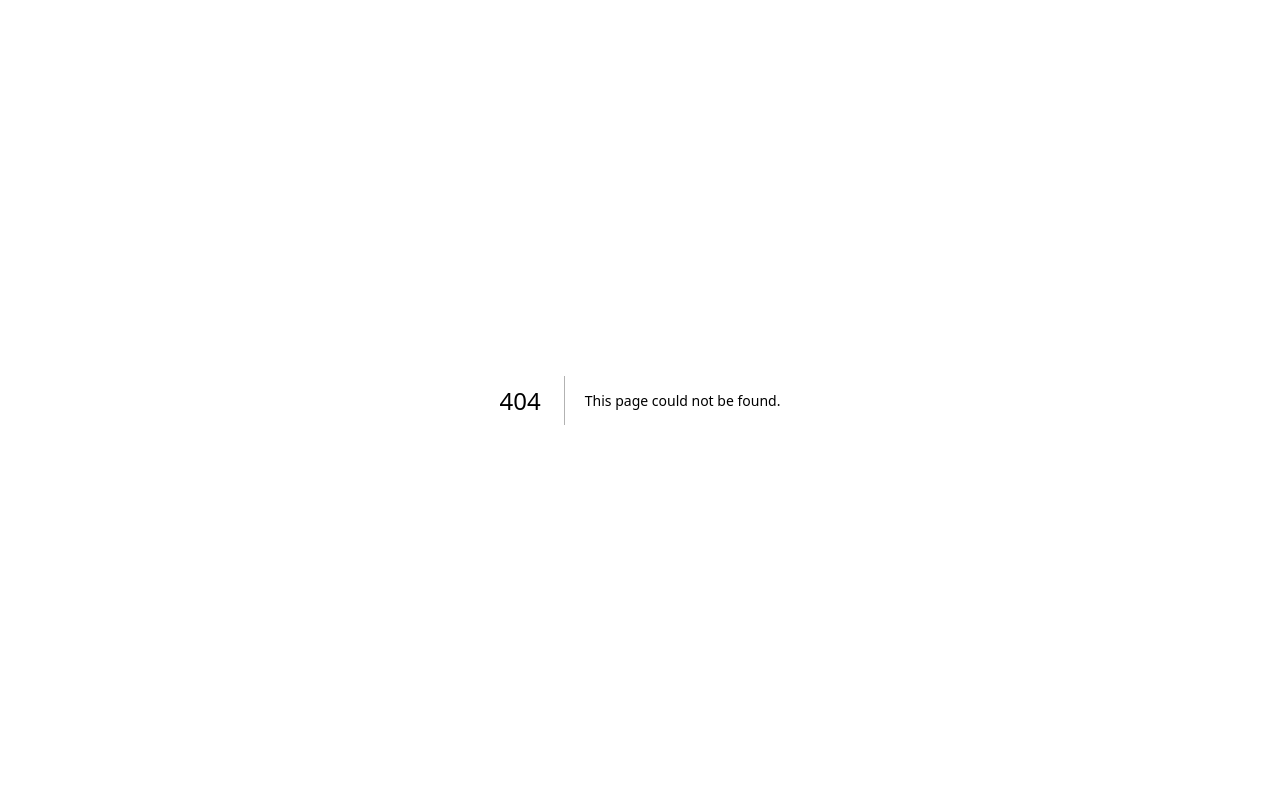
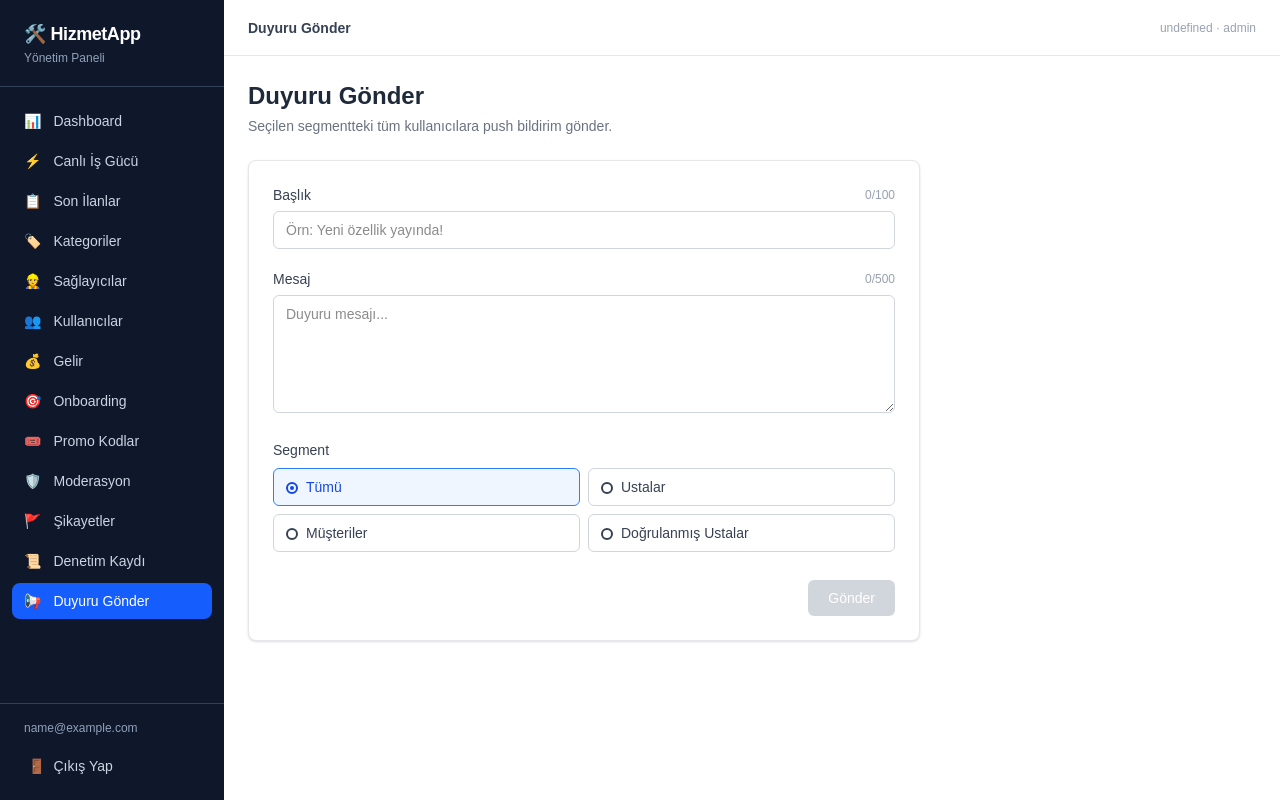
Before and after one commit to omeracet-ai/yapgitsinv2, a Next.js app in the folder admin-panel/: page /broadcast in a window 1280 px wide. Before the commit this address had no page. Built offline with nearby package versions, Linux system fonts and the light colour scheme; no server answers; sample sign-in values are in the browser's storage.

Commit message:
feat(phase-34): admin broadcast notification UI — segment selector + confirm flow

```diff
--- /dev/null
+++ b/admin-panel/src/app/(admin)/broadcast/page.tsx
@@ -0,0 +1,147 @@
+"use client";
+
+import { useState } from "react";
+import { api } from "@/lib/api";
+
+type Segment = "all" | "workers" | "customers" | "verified_workers";
+
+const SEGMENTS: { value: Segment; label: string }[] = [
+  { value: "all", label: "Tümü" },
+  { value: "workers", label: "Ustalar" },
+  { value: "customers", label: "Müşteriler" },
+  { value: "verified_workers", label: "Doğrulanmış Ustalar" },
+];
+
+const TITLE_MAX = 100;
+const MSG_MAX = 500;
+
+export default function BroadcastPage() {
+  const [title, setTitle] = useState("");
+  const [message, setMessage] = useState("");
+  const [segment, setSegment] = useState<Segment>("all");
+  const [loading, setLoading] = useState(false);
+  const [toast, setToast] = useState<{ kind: "success" | "error"; text: string } | null>(null);
+
+  const segmentLabel = SEGMENTS.find((s) => s.value === segment)?.label ?? segment;
+  const canSubmit = title.trim().length > 0 && message.trim().length > 0 && !loading;
+
+  async function handleSend() {
+    if (!canSubmit) return;
+    if (!window.confirm(`Bu duyuru "${segmentLabel}" segmentine gidecek, emin misin?`)) return;
+    setLoading(true);
+    setToast(null);
+    try {
+      const res = await api.broadcastNotification({ title: title.trim(), message: message.trim(), segment });
+      setToast({ kind: "success", text: `${res.sent} kişiye gönderildi` });
+      setTitle("");
+      setMessage("");
+    } catch (e) {
+      const msg = e instanceof Error ? e.message : String(e);
+      setToast({ kind: "error", text: `Hata: ${msg}` });
+    } finally {
+      setLoading(false);
+    }
+  }
+
+  return (
+    <div className="max-w-2xl">
+      <h2 className="text-2xl font-bold text-gray-800 mb-1">Duyuru Gönder</h2>
+      <p className="text-sm text-gray-500 mb-6">
+        Seçilen segmentteki tüm kullanıcılara push bildirim gönder.
+      </p>
+
+      <div className="bg-white rounded-lg shadow border border-gray-200 p-6 space-y-5">
+        {/* Başlık */}
+        <div>
+          <div className="flex items-center justify-between mb-1.5">
+            <label className="text-sm font-medium text-gray-700">Başlık</label>
+            <span className={`text-xs ${title.length >= TITLE_MAX ? "text-red-500" : "text-gray-400"}`}>
+              {title.length}/{TITLE_MAX}
+            </span>
+          </div>
+          <input
+            type="text"
+            value={title}
+            maxLength={TITLE_MAX}
+            onChange={(e) => setTitle(e.target.value)}
+            placeholder="Örn: Yeni özellik yayında!"
+            className="w-full px-3 py-2 border border-gray-300 rounded-md text-sm focus:outline-none focus:ring-2 focus:ring-blue-500"
+            disabled={loading}
+          />
+        </div>
+
+        {/* Mesaj */}
+        <div>
+          <div className="flex items-center justify-between mb-1.5">
+            <label className="text-sm font-medium text-gray-700">Mesaj</label>
+            <span className={`text-xs ${message.length >= MSG_MAX ? "text-red-500" : "text-gray-400"}`}>
+              {message.length}/{MSG_MAX}
+            </span>
+          </div>
+          <textarea
+            value={message}
+            maxLength={MSG_MAX}
+            onChange={(e) => setMessage(e.target.value)}
+            placeholder="Duyuru mesajı..."
+            rows={5}
+            className="w-full px-3 py-2 border border-gray-300 rounded-md text-sm focus:outline-none focus:ring-2 focus:ring-blue-500 resize-y"
+            disabled={loading}
+          />
+        </div>
+
+        {/* Segment */}
+        <div>
+          <label className="block text-sm font-medium text-gray-700 mb-2">Segment</label>
+          <div className="grid grid-cols-2 gap-2">
+            {SEGMENTS.map((s) => {
+              const active = segment === s.value;
+              return (
+                <button
+                  key={s.value}
+                  type="button"
+                  onClick={() => setSegment(s.value)}
+                  disabled={loading}
+                  className={`px-3 py-2 rounded-md text-sm font-medium border transition-colors text-left ${
+                    active
+                      ? "bg-blue-50 border-blue-500 text-blue-700"
+                      : "bg-white border-gray-300 text-gray-700 hover:bg-gray-50"
+                  }`}
+                >
+                  <span className="inline-block w-3 h-3 rounded-full mr-2 align-middle border-2 border-current">
+                    {active && <span className="block w-full h-full rounded-full bg-current scale-50" />}
+                  </span>
+                  {s.label}
+                </button>
+              );
+            })}
+          </div>
+        </div>
+
+        {/* Toast */}
+        {toast && (
+          <div
+            className={`rounded-md px-3 py-2 text-sm ${
+              toast.kind === "success"
+                ? "bg-green-50 text-green-700 border border-green-200"
+                : "bg-red-50 text-red-700 border border-red-200"
+            }`}
+          >
+            {toast.text}
+          </div>
+        )}
+
+        {/* Action */}
+        <div className="flex justify-end pt-2">
+          <button
+            type="button"
+            onClick={handleSend}
+            disabled={!canSubmit}
+            className="px-5 py-2 rounded-md bg-blue-600 text-white text-sm font-medium hover:bg-blue-700 disabled:bg-gray-300 disabled:cursor-not-allowed transition-colors"
+          >
+            {loading ? "Gönderiliyor..." : "Gönder"}
+          </button>
+        </div>
+      </div>
+    </div>
+  );
+}
```
Also changed, not shown: 1 other file (tests, documents, lock files or other folders).
